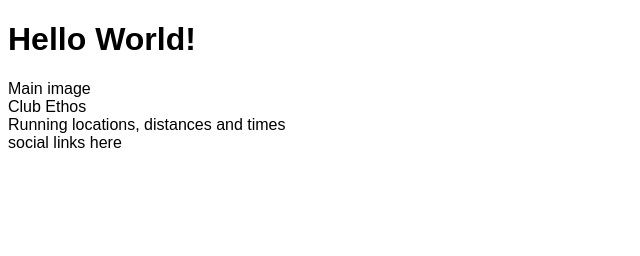
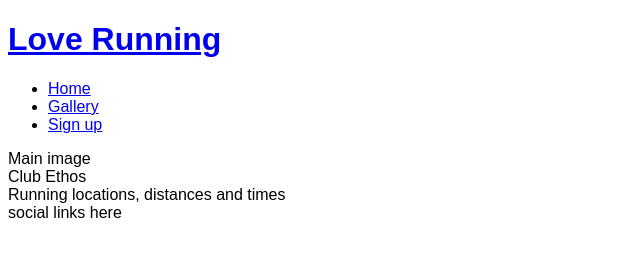
Before and after one commit to redbasel/loverunningprojectCI, a plain HTML site: page index.html in a window 1280 px wide. Shown: the whole page, without its empty margins (0-640 px from the left). Drawn offline with Linux system fonts and the light colour scheme.

Commit message:
Add basic header structure

```diff
--- a/index.html
+++ b/index.html
@@ -11,7 +11,23 @@
     <title>Love Running</title>
 </head>
 <body>
-    <h1>Hello World!</h1>
+    <header>
+        <a href="index.html">
+        <h1>Love Running</h1>
+    </a>
+    <nav>
+        <ul><li>
+            <a href="index.html">Home</a>
+        </li>
+        <li>
+            <a href="#">Gallery</a>
+        </li>
+        <li>
+            <a href="#">Sign up</a>
+        </li>
+    </ul>
+    </nav>
+    </header>
     <section>
         Main image
     </section>
```
